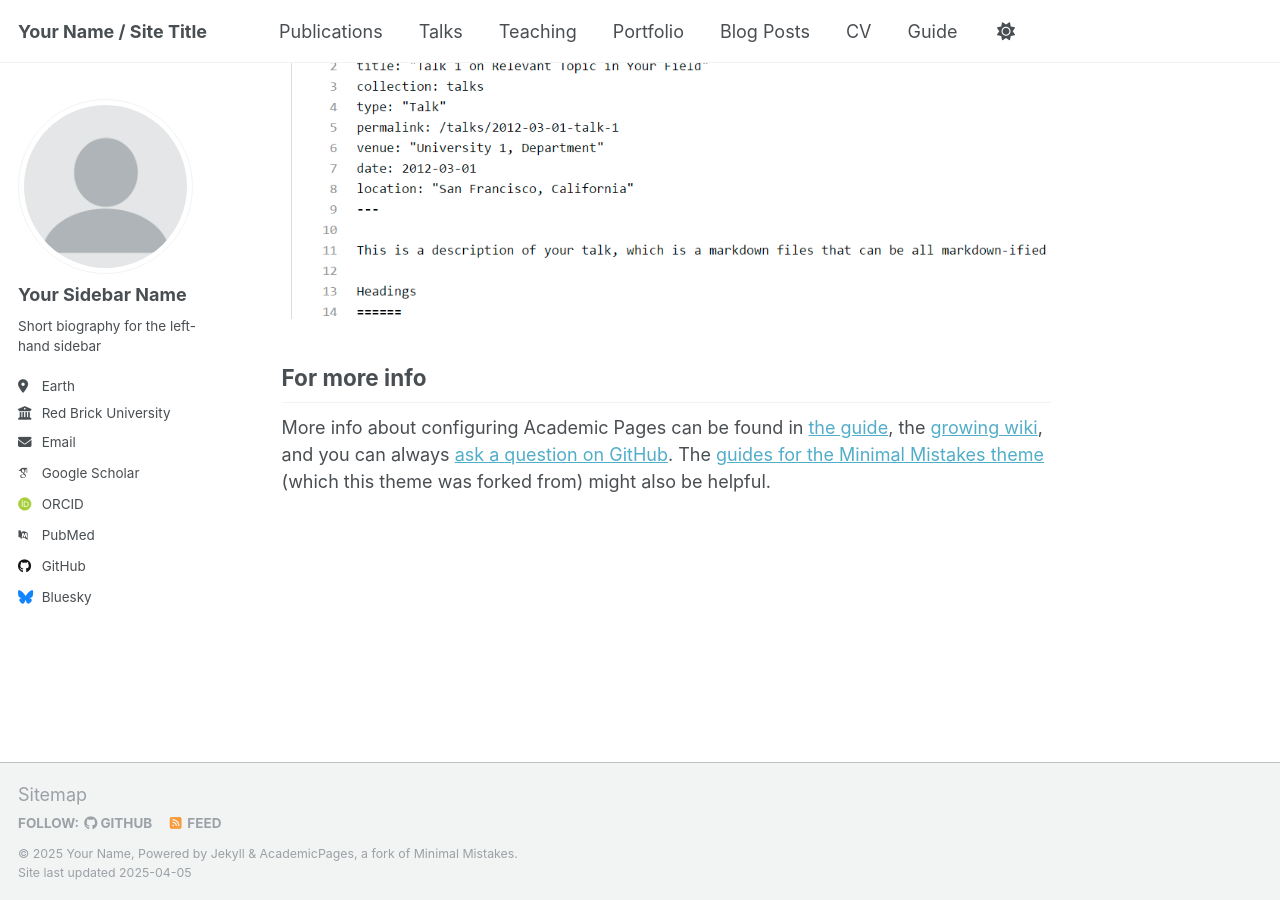
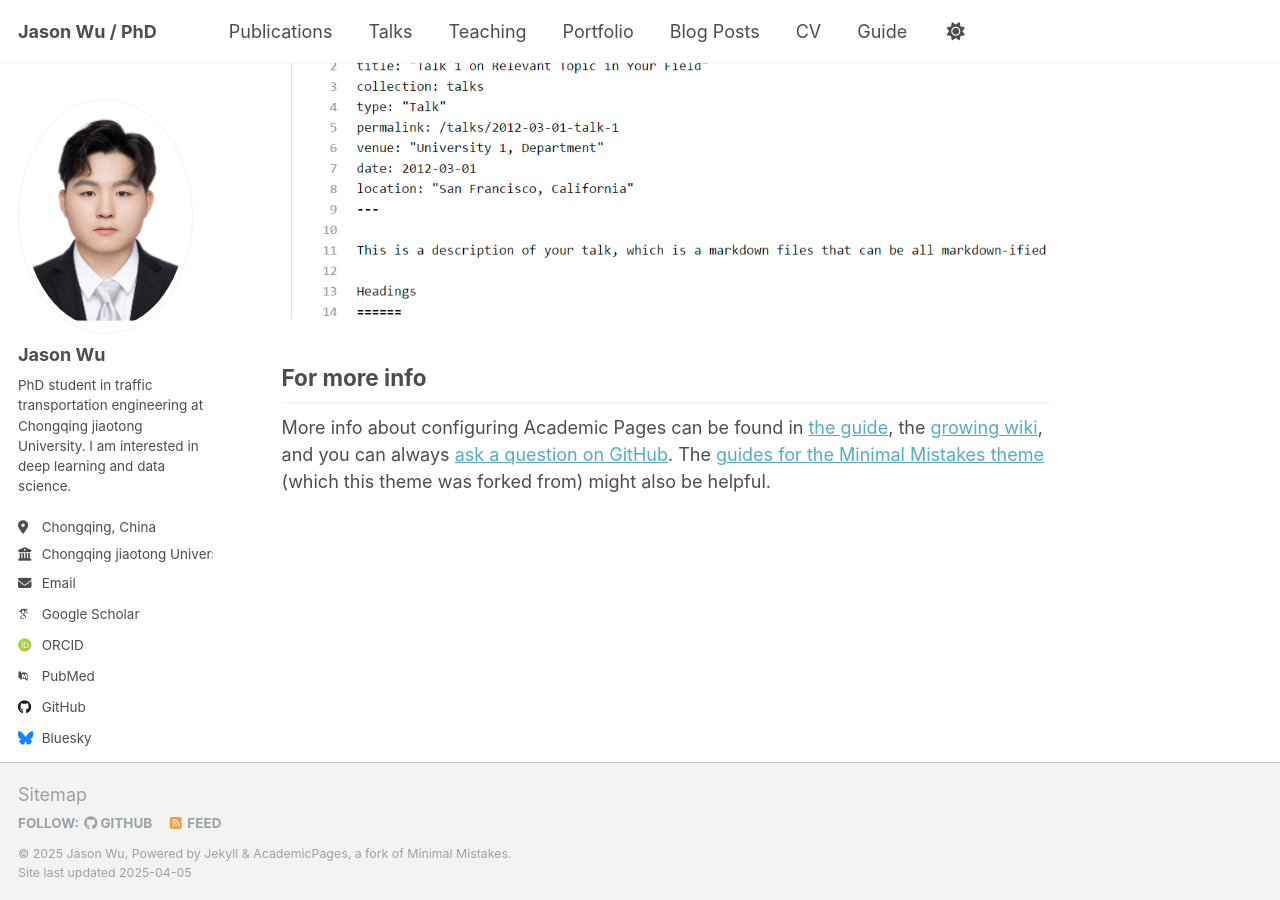
Before and after one commit to JasonWuuuuuu/JasonWuuuuuu.github.io, a Jekyll site: the page built from _pages/about.md, in a window 1280 px wide and 900 px high, scrolled down 2636 px. Built offline with Jekyll 4.4.1, drawn with Linux system fonts in a browser that asks for light colours; some web fonts are replaced.

Commit message:
Update _config.yml

```diff
--- a/_config.yml
+++ b/_config.yml
@@ -9,33 +9,33 @@
 # Basic Site Settings
 locale                   : "en-US"
 site_theme               : "default"
-title                    : "Your Name / Site Title"
+title                    : "Jason Wu / PhD"
 title_separator          : "-"
-name                     : &name "Your Name"
+name                     : &name "Jason Wu"
 description              : &description "personal description"
-url                      : https://academicpages.github.io # the base hostname & protocol for your site e.g. "https://[your GitHub username].github.io"
+url                      : https://jasonwuuuuuu.github.io # the base hostname & protocol for your site e.g. "https://[your GitHub username].github.io"
 baseurl                  : "" # the subpath of your site, e.g. "/blog"
-repository               : "academicpages/academicpages.github.io"
+repository               : "jasonwuuuuuu/jasonwuuuuuu.github.io"
 
 # Site Author - The following control what appear as part of the author content on the side bar.
 #               If a field is blank the icon and link will not appear, otherwise it will be shown.
 #               Additional customization can be done by editing /_includes/author-profile.html
 author:
   # Biographic information
-  avatar           : "profile.png"
-  name             : "Your Sidebar Name"
+  avatar           : "jason.jpg"
+  name             : "Jason Wu"
   pronouns         : # example: "she/her"
-  bio              : "Short biography for the left-hand sidebar"
-  location         : "Earth"
-  employer         : "Red Brick University"
+  bio              : "PhD student in traffic transportation engineering at  Chongqing jiaotong University. I am interested in deep learning and data science."
+  location         : "Chongqing, China"
+  employer         : "Chongqing jiaotong University"
   uri              : # URL
-  email            : "none@example.org"
+  email            : "wuj400646@gmail.com"
 
   # Academic websites
   arxiv            : # URL - Update with the correct link to your profile
   googlescholar    : "https://scholar.google.com/citations?user=PS_CX0AAAAAJ"
   impactstory      : # URL
-  orcid            : "http://orcid.org/yourorcidurl"
+  orcid            : "https://orcid.org/my-orcid?orcid=0009-0009-2122-7435"
   semantic         : # URL
   pubmed           : "https://www.ncbi.nlm.nih.gov/pubmed/?term=john+snow"
   researchgate     : # URL
@@ -45,7 +45,7 @@ author:
   bitbucket        : # Username - Update with your username on the site
   codepen          : # Username
   dribbble         : # Username
-  github           : "academicpages"
+  github           : "JasonWuuuuuu" # Username - Update with your username on the site
   kaggle           : # Username
   stackoverflow    : # User number or user number and name (i.e., use "1" or "1/jeff-atwood")
 
@@ -80,9 +80,9 @@ publication_category:
   books:
     title: 'Books'
   manuscripts:
-    title: 'Journal Articles'
+    title: 'Crack Detection on Road Surfaces Based on Improved YOLOv8'
   conferences:
-    title: 'Conference Papers'
+    title: 'Open-set image segmentation based on an improved Segment Anything model'
 
 # Site Settings
 teaser                   :  # filename of teaser fallback teaser image placed in /images/, .e.g. "500x300.png"
```
